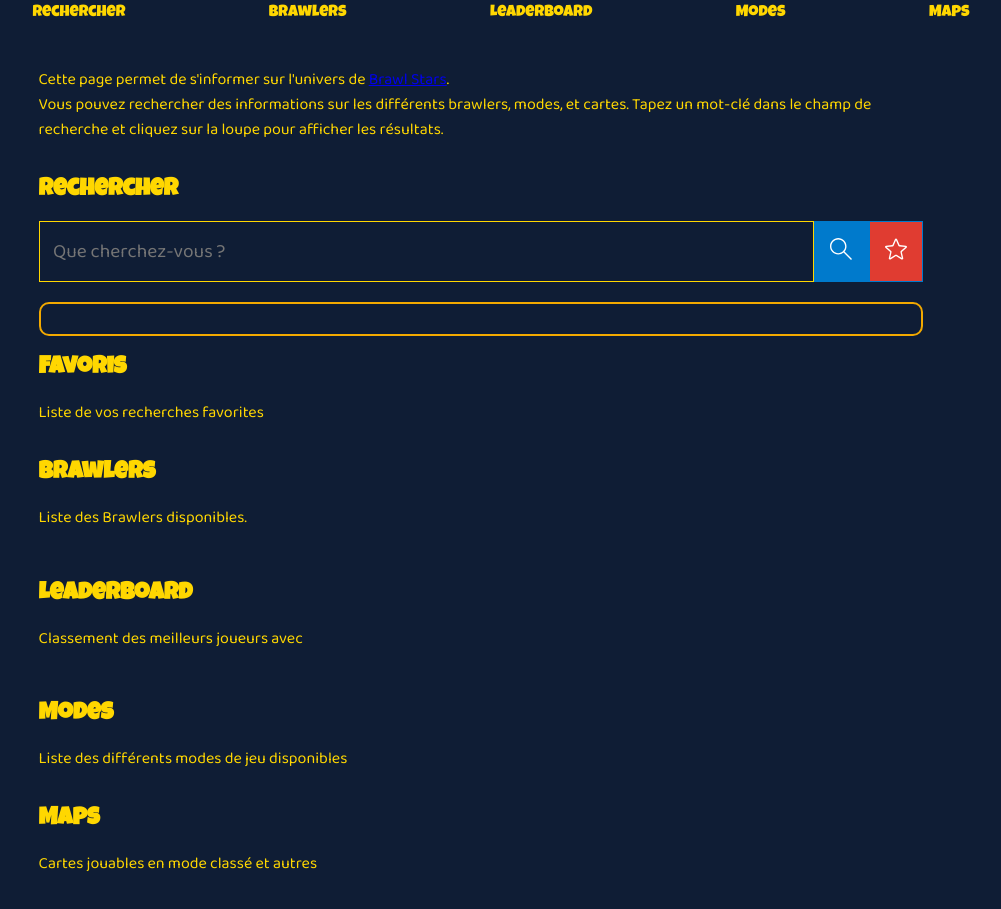
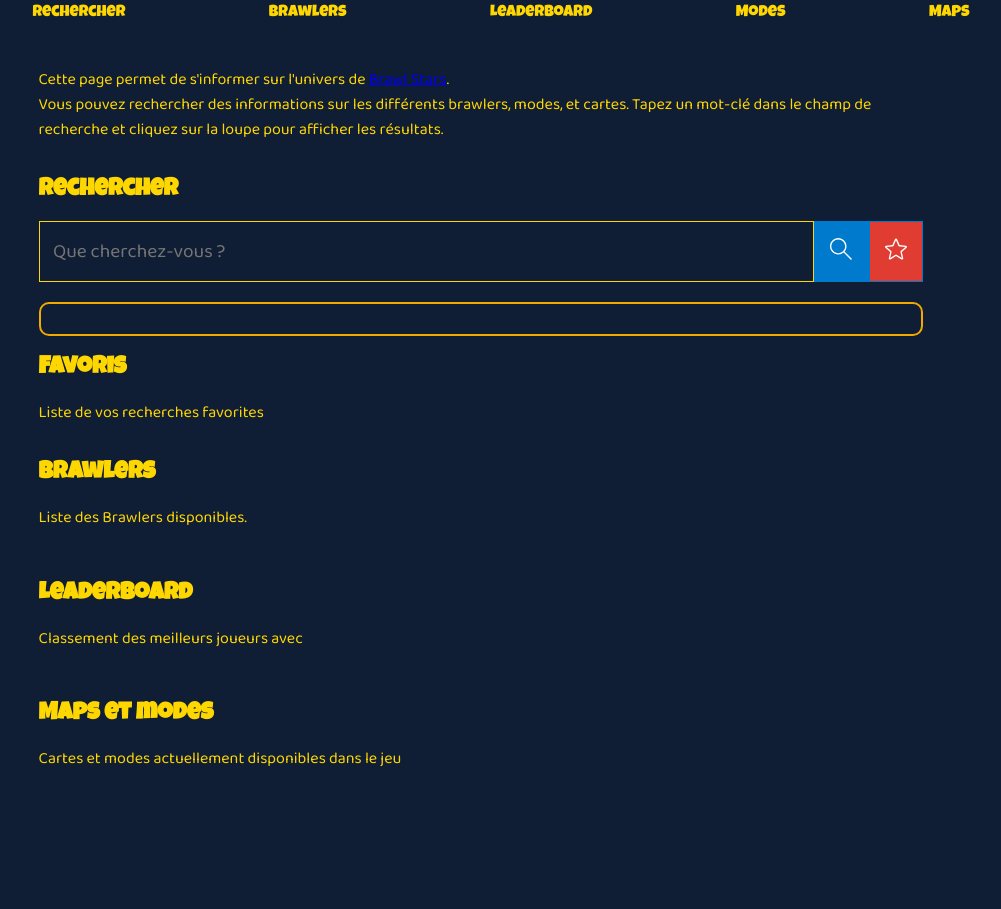
Before and after one commit to Thomas-381/r4a10-tp-api-js, a website: page index.html in a window 1280 px wide. Shown: the part 89-998 px from the top of the page, without its empty margins (159-1160 px from the left). After the commit the page ends 906 px from the top, so only its background shows below. Drawn offline with Linux system fonts and the light colour scheme; files that its build step writes are made by us from their sources; files whose address does not match are found by name.

Commit message:
Update interface

```diff
--- a/index.html
+++ b/index.html
@@ -69,14 +69,9 @@
         </ol>
       </section>
 
-      <section id="section-modes">
-        <h2>Modes</h2>
-        <p>Liste des différents modes de jeu disponibles</p>
-      </section>
-
       <section id="section-maps">
-        <h2>Maps</h2>
-        <p>Cartes jouables en mode classé et autres</p>
+        <h2>Maps et modes</h2>
+        <p>Cartes et modes actuellement disponibles dans le jeu</p>
         <ul id="liste-maps">
           <!-- Dynamically filled with search results -->
         </ul>
```
